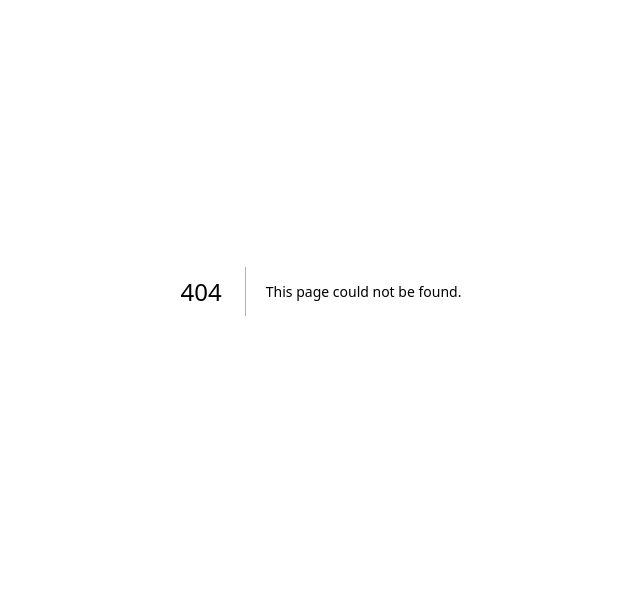
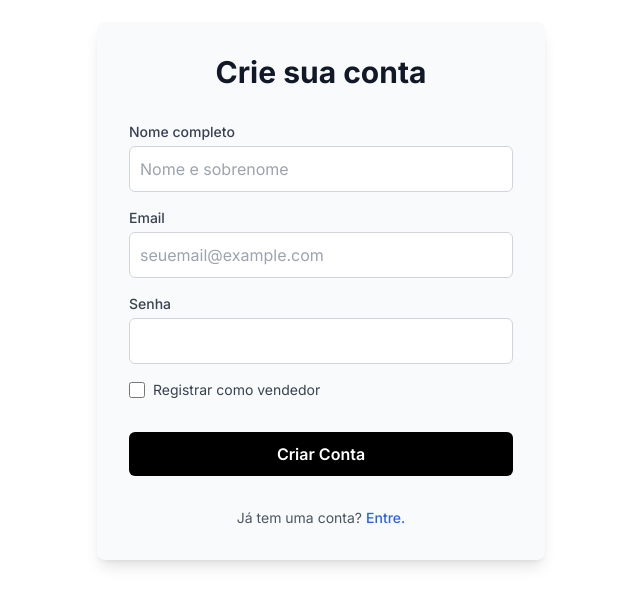
Before and after one commit to jessbraga/compra-e-venda, a Next.js app: page /register in a window 1280 px wide. Before the commit this address had no page. Shown: the part 109-714 px from the top of the page, without its empty margins (319-959 px from the left). Built offline with nearby package versions, Linux system fonts and the light colour scheme.

Commit message:
add login and register page

```diff
--- a/package.json
+++ b/package.json
@@ -16,6 +16,7 @@
     "next": "14.2.14",
     "react": "^18",
     "react-dom": "^18",
+    "react-hook-form": "^7.53.0",
     "swr": "^2.2.5"
   },
   "devDependencies": {
--- /dev/null
+++ b/src/app/(internas)/login/page.tsx
@@ -0,0 +1,66 @@
+'use client'
+
+import Link from "next/link";
+import { useForm, SubmitHandler } from "react-hook-form";
+
+// Definindo a interface para os dados do formulário
+interface LoginFormInputs {
+  email: string;
+  password: string;
+}
+
+export default function Login() {
+  const {
+    register,
+    handleSubmit,
+    formState: { errors },
+  } = useForm<LoginFormInputs>();
+
+  const onSubmit: SubmitHandler<LoginFormInputs> = (data) => console.log(data);
+
+  return (
+    <form onSubmit={handleSubmit(onSubmit)} className="flex min-h-screen items-center justify-center bg-white px-6 py-12">
+      <div className="w-full max-w-md space-y-8 p-8 bg-gray-50 shadow-lg rounded-lg">
+        <div className="text-center mb-6">
+          <h1 className="text-3xl font-bold text-gray-900">Entre na sua conta</h1>
+        </div>
+
+        <div className="space-y-4">
+          <div className="space-y-1">
+            <label htmlFor="email" className="block text-sm font-medium text-gray-700">Email</label>
+            <input
+              id="email"
+              type="email"
+              {...register("email", { required: true })}
+              placeholder="seuemail@example.com"
+              className="w-full p-2.5 border rounded-md border-gray-300 text-gray-900 placeholder-gray-400 focus:ring-2 focus:ring-blue-500 focus:outline-none"
+            />
+            {errors.email && <span className="text-red-500 text-sm">Você precisa informar seu email.</span>}
+          </div>
+
+          <div className="space-y-1">
+            <label htmlFor="password" className="block text-sm font-medium text-gray-700">Senha</label>
+            <input
+              id="password"
+              type="password"
+              {...register("password", { required: true })}
+              className="w-full p-2.5 border rounded-md border-gray-300 text-gray-900 placeholder-gray-400 focus:ring-2 focus:ring-blue-500 focus:outline-none"
+            />
+            {errors.password && <span className="text-red-500 text-sm">Você precisa informar sua senha.</span>}
+          </div>
+        </div>
+
+        <button type="submit" className="w-full py-2.5 bg-black text-white font-semibold rounded-md hover:bg-gray-700 transition">
+          Entrar
+        </button>
+
+        <div className="text-center mt-4 text-sm text-gray-600">
+          Não tem uma conta?
+          <Link href="./register" prefetch={false} className="pl-1 font-medium text-blue-600 hover:underline">
+            Cadastre-se.
+          </Link>
+        </div>
+      </div>
+    </form>
+  );
+}
--- /dev/null
+++ b/src/app/(internas)/register/page.tsx
@@ -0,0 +1,91 @@
+'use client'
+
+import Link from "next/link";
+import { useForm, SubmitHandler } from "react-hook-form";
+
+interface RegisterFormInputs {
+  name: string;
+  email: string;
+  password: string;
+  isSeller: boolean;
+}
+
+export default function Register() {
+  const {
+    register,
+    handleSubmit,
+    formState: { errors },
+  } = useForm<RegisterFormInputs>();
+
+  const onSubmit: SubmitHandler<RegisterFormInputs> = (data) => console.log(data);
+
+  return (
+    <form onSubmit={handleSubmit(onSubmit)} className="flex min-h-screen items-center justify-center bg-white px-6 py-12">
+      <div className="w-full max-w-md space-y-8 p-8 bg-gray-50 shadow-lg rounded-lg">
+        <div className="text-center mb-6">
+          <h1 className="text-3xl font-bold text-gray-900">Crie sua conta</h1>
+        </div>
+
+        <div className="space-y-4">
+          <div className="space-y-1">
+            <label htmlFor="name" className="block text-sm font-medium text-gray-700">Nome completo</label>
+            <input
+              id="name"
+              type="text"
+              {...register("name", { required: true })}
+              placeholder="Nome e sobrenome"
+              className="w-full p-2.5 border rounded-md border-gray-300 text-gray-900 placeholder-gray-400 focus:ring-2 focus:ring-blue-500 focus:outline-none"
+            />
+            {errors.name && <span className="text-red-500 text-sm">Você precisa informar seu nome e sobrenome.</span>}
+          </div>
+
+          <div className="space-y-1">
+            <label htmlFor="email" className="block text-sm font-medium text-gray-700">Email</label>
+            <input
+              id="email"
+              type="email"
+              {...register("email", { required: true })}
+              placeholder="seuemail@example.com"
+              className="w-full p-2.5 border rounded-md border-gray-300 text-gray-900 placeholder-gray-400 focus:ring-2 focus:ring-blue-500 focus:outline-none"
+            />
+            {errors.email && <span className="text-red-500 text-sm">Você precisa informar seu email.</span>}
+          </div>
+
+          <div className="space-y-1">
+            <label htmlFor="password" className="block text-sm font-medium text-gray-700">Senha</label>
+            <input
+              id="password"
+              type="password"
+              {...register("password", { required: true })}
+              className="w-full p-2.5 border rounded-md border-gray-300 text-gray-900 placeholder-gray-400 focus:ring-2 focus:ring-blue-500 focus:outline-none"
+            />
+            {errors.password && <span className="text-red-500 text-sm">Você precisa definir uma senha.</span>}
+          </div>
+
+          <div className="flex items-center">
+            <input
+              id="isSeller"
+              type="checkbox"
+              {...register("isSeller")}
+              className="h-4 w-4 text-blue-600 border-gray-300 rounded focus:ring-blue-500"
+            />
+            <label htmlFor="isSeller" className="ml-2 text-sm text-gray-700">
+              Registrar como vendedor
+            </label>
+          </div>
+        </div>
+
+        <button type="submit" className="w-full py-2.5 bg-black text-white font-semibold rounded-md hover:bg-gray-700 transition">
+          Criar Conta
+        </button>
+
+        <div className="text-center mt-4 text-sm text-gray-600">
+          Já tem uma conta?
+          <Link href="./login" prefetch={false} className="pl-1 font-medium text-blue-600 hover:underline">
+            Entre.
+          </Link>
+        </div>
+      </div>
+    </form>
+  );
+}
```
Also changed, not shown: 1 other file (tests, documents, lock files or other folders).
